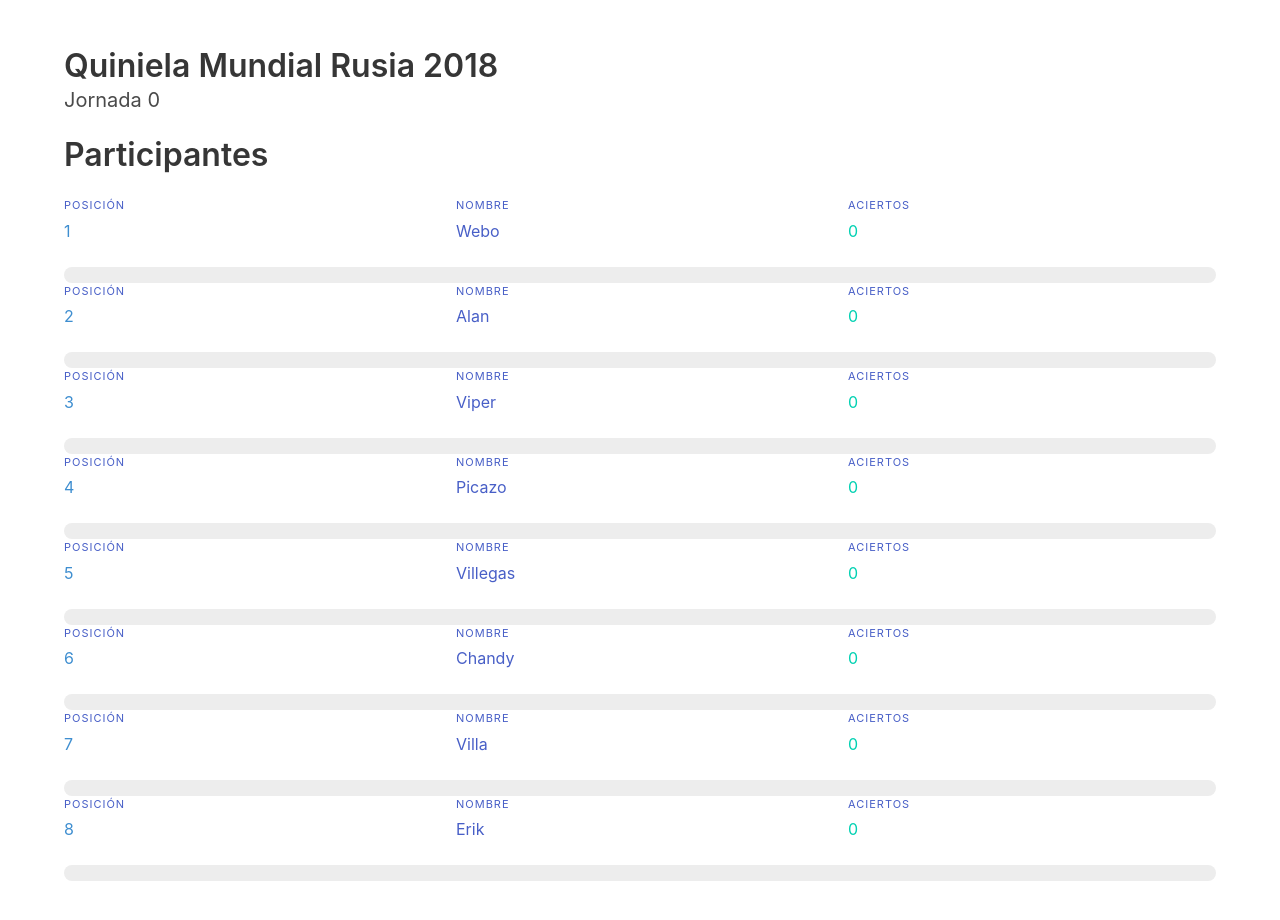
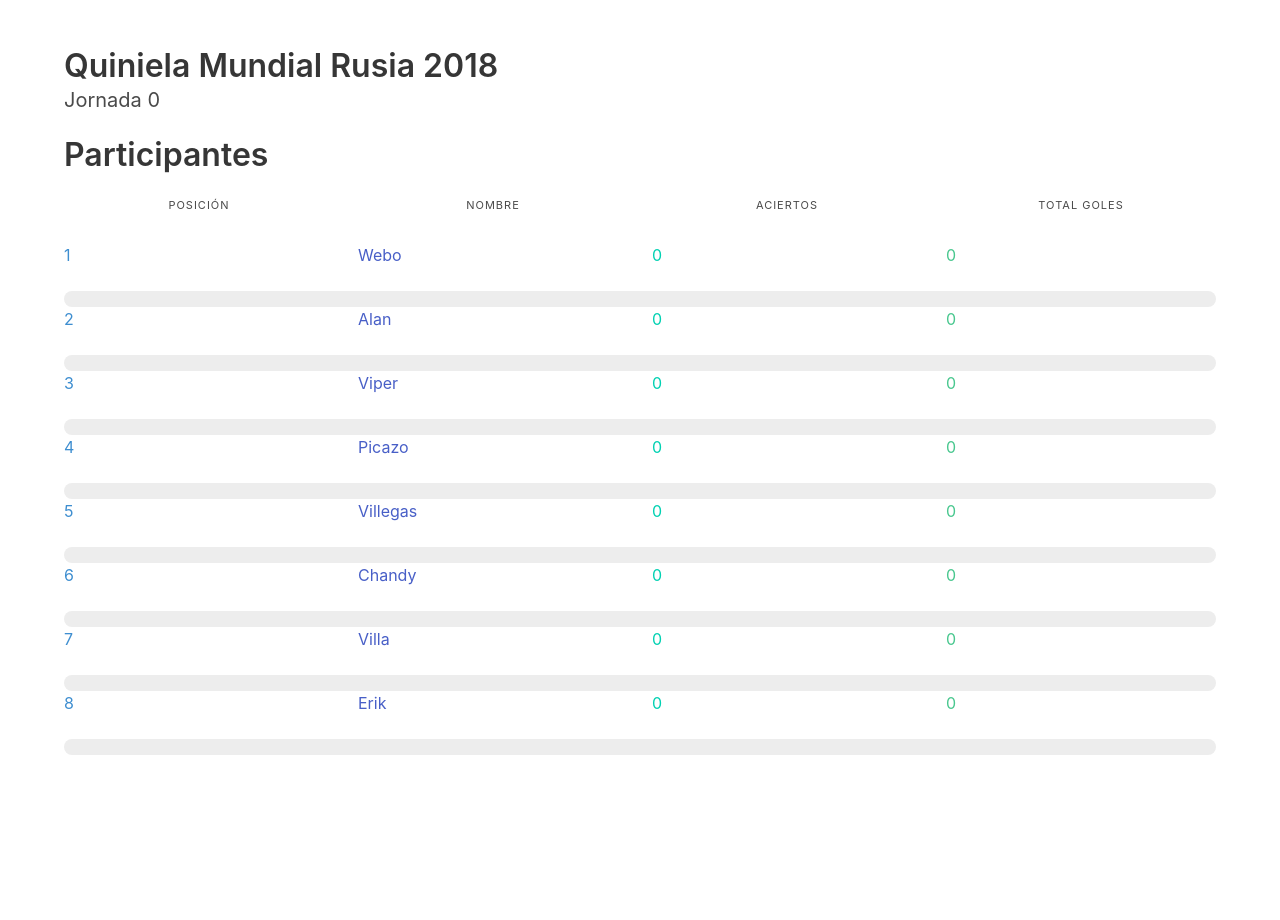
Before and after one commit to deathwebo/quinielamundial, a Vue app: page /#/ in a window 1280 px wide. Shown: the top 920 px of the page. After the commit the page ends 803 px from the top, so only its background shows below. Built offline with nearby package versions, Linux system fonts and the light colour scheme; no server answers.

Commit message:
Ordenamiento por aciertos y total de goles

```diff
--- a/src/components/Participant.vue
+++ b/src/components/Participant.vue
@@ -3,16 +3,16 @@
     <div
       class="columns is-mobile">
       <div class="column">
-        <p class="heading">Posición</p>
         <p class="is-size-4-mobile has-text-info">{{ position }}</p>
       </div>
       <div class="column">
-        <p class="heading">Nombre</p>
         <p class="is-size-4-mobile">{{ participantScore.name }}</p>
       </div>
       <div class="column">
-        <p class="heading">Aciertos</p>
         <p class="is-size-4-mobile has-text-primary">{{ participantScore.score }}</p>
+      </div>
+      <div class="column">
+        <p class="is-size-4-mobile has-text-success">{{ participantScore.goals }}</p>
       </div>
     </div>
     <progress
--- a/src/components/Participants.vue
+++ b/src/components/Participants.vue
@@ -2,6 +2,21 @@
   <div class="participants">
     <h3 class="title">Participantes</h3>
     <div class="container">
+      <div
+        class="columns is-mobile">
+        <div class="column">
+          <p class="heading has-text-centered">Posición</p>
+        </div>
+        <div class="column">
+          <p class="heading has-text-centered">Nombre</p>
+        </div>
+        <div class="column">
+          <p class="heading has-text-centered">Aciertos</p>
+        </div>
+        <div class="column">
+          <p class="heading has-text-centered">Total goles</p>
+        </div>
+      </div>
       <Participant
         v-for="(participantScore, idx) in getSortedParticipantsScore"
         :key="participantScore.name"
@@ -22,7 +37,9 @@ export default {
   },
   computed: {
     getSortedParticipantsScore() {
-      return this.$store.getters.participantsScore.slice().sort((a, b) => b.score - a.score);
+      return this.$store.getters.participantsScore
+        .slice()
+        .sort((a, b) => b.score - a.score || b.goals - a.goals);
     },
   },
 };
--- a/src/store/getters.js
+++ b/src/store/getters.js
@@ -4,16 +4,19 @@ const getters = {
       const participant = state.participants[name];
       let score = 0;
       const teams = [];
+      let goals = 0;
       Object.keys(state.standings).forEach((groupName) => {
         const group = state.standings[groupName];
         // First place
         if (participant.selections[groupName][0] === group[0].teamId) {
           score += 1;
+          goals += group[0].goals;
         }
 
         // Second place
         if (participant.selections[groupName][1] === group[1].teamId) {
           score += 1;
+          goals += group[0].goals;
         }
         const first = group.find(team => team.teamId === participant.selections[groupName][0]);
         const second = group.find(team => team.teamId === participant.selections[groupName][1]);
@@ -41,6 +44,7 @@ const getters = {
         percentage,
         colorClass,
         teams,
+        goals,
       };
     });
     return participantsScores;
```
Also changed, not shown: src/components/Participants.old.vue (deleted, +0 -75 lines).
